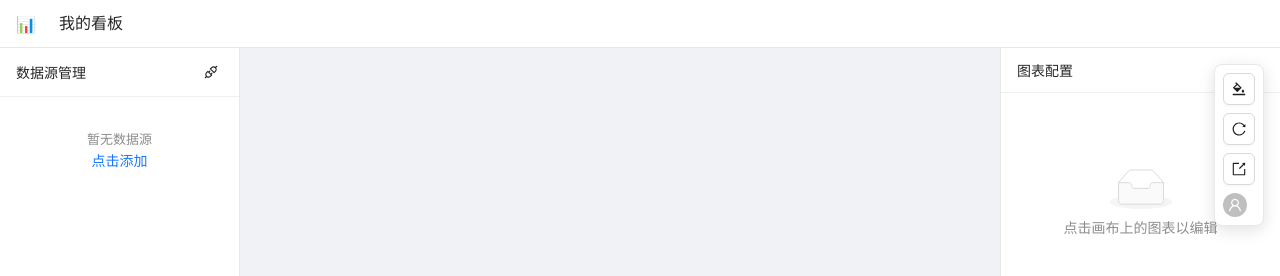
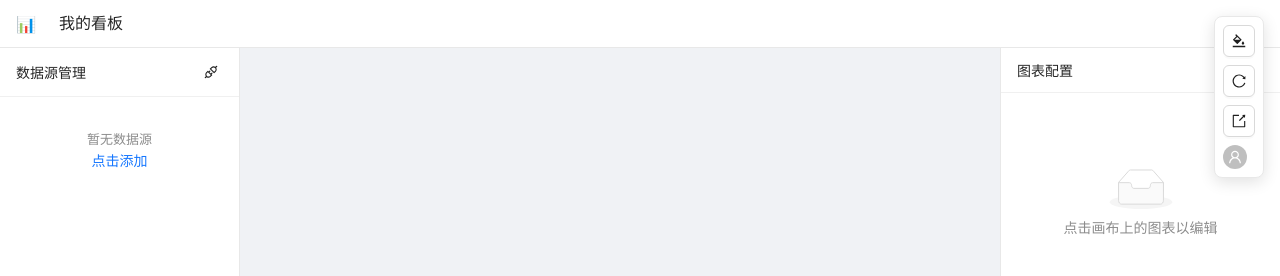
Before and after one commit to CuizXuan/Dashboard_Builder, a React (Vite) app: page / in a window 1280 px wide. Shown: the top 276 px of the page. Built offline with nearby package versions, Linux system fonts and the light colour scheme.

Commit message:
fix: 工具栏定位改为相对整个页面右上角

```diff
--- a/src/styles/global.css
+++ b/src/styles/global.css
@@ -198,9 +198,9 @@ body {
 /* 右上角悬浮工具栏 */
 .top-right-toolbar {
   position: fixed;
-  top: calc(var(--header-height) + 16px);
+  top: 16px;
   right: 16px;
-  z-index: 50;
+  z-index: 999;
   display: flex;
   flex-direction: column;
   gap: 8px;
```
